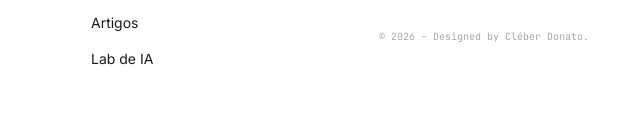
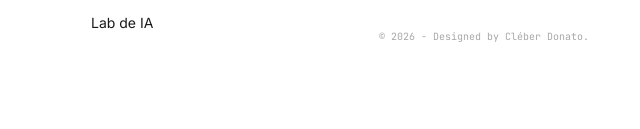
Before and after one commit to Clebito2/Blog_Cleber, a website: page consultoria.html in a window 1280 px wide. Shown: the part 1286-1415 px from the top of the page, 573-1213 px from the left. Drawn offline with nearby package versions, Linux system fonts and the light colour scheme.

Commit message:
UI Fix: Remove Artigos link from Consultoria footer and fix external navigation

```diff
--- a/consultoria.html
+++ b/consultoria.html
@@ -389,9 +389,8 @@
                                 class="hover:text-terracotta transition-colors hover-underline">Home</a></li>
                         <li><a href="consultoria.html"
                                 class="hover:text-terracotta transition-colors hover-underline">Consultoria</a></li>
-                        <li><a href="index.html#blog"
-                                class="hover:text-terracotta transition-colors hover-underline">Artigos</a></li>
-                        <li><a href="index.html#lab" class="hover:text-terracotta transition-colors hover-underline">Lab
+                        <li><a href="index.html?tab=tools"
+                                class="hover:text-terracotta transition-colors hover-underline">Lab
                                 de IA</a></li>
                     </ul>
                 </div>
```
